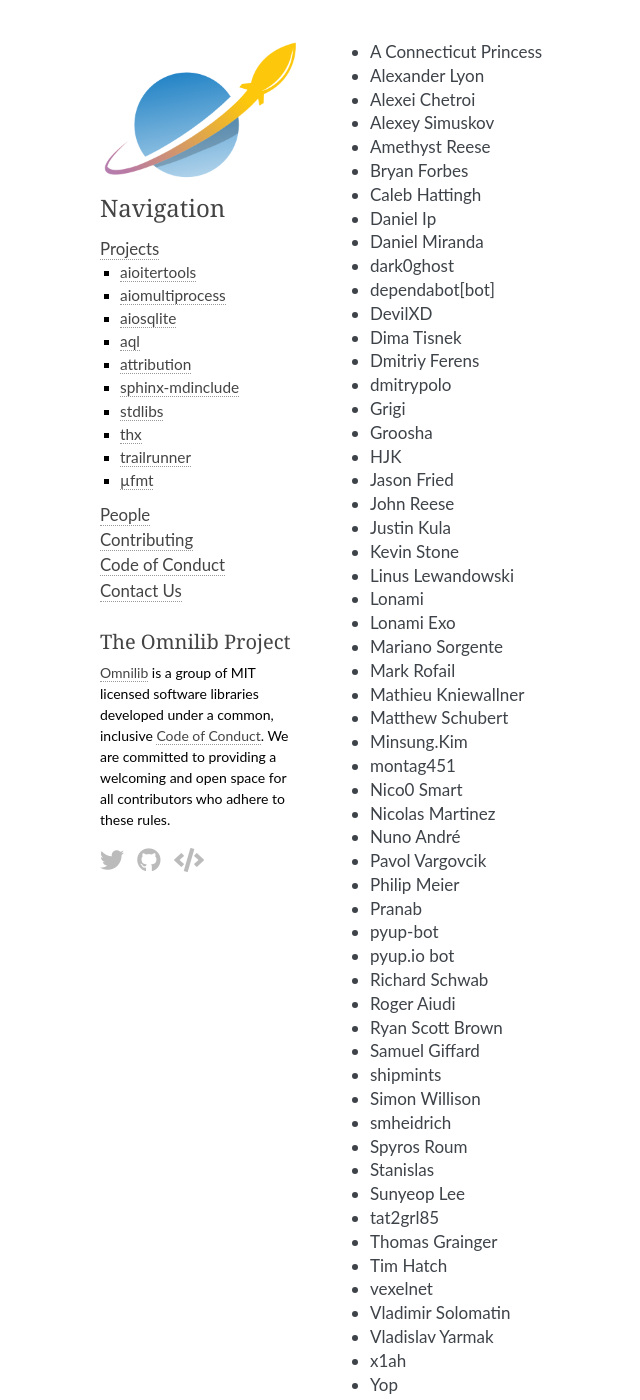
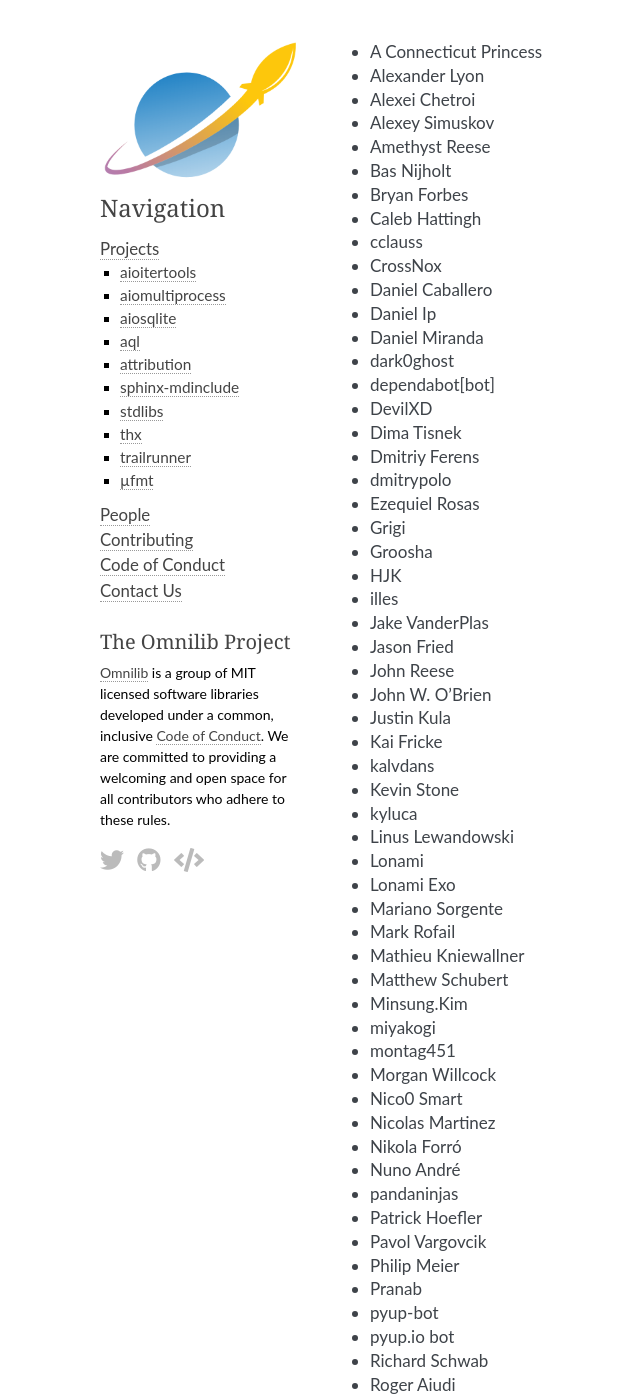
Before and after one commit to omnilib/omnilib-site, a Sphinx documentation site: the page built from source/contributors.rst, in a window 1280 px wide and 1400 px high. Shown: the whole window, without its empty margins (80-720 px from the left). Built offline with Sphinx 7.4.7, drawn with Linux system fonts in a browser that asks for light colours; some web fonts are replaced.

Commit message:
Update contributors list

```diff
--- a/source/contributors.rst
+++ b/source/contributors.rst
@@ -3,8 +3,12 @@
 * Alexei Chetroi
 * Alexey Simuskov
 * Amethyst Reese
+* Bas Nijholt
 * Bryan Forbes
 * Caleb Hattingh
+* cclauss
+* CrossNox
+* Daniel Caballero
 * Daniel Ip
 * Daniel Miranda
 * dark0ghost
@@ -13,13 +17,20 @@
 * Dima Tisnek
 * Dmitriy Ferens
 * dmitrypolo
+* Ezequiel Rosas
 * Grigi
 * Groosha
 * HJK
+* illes
+* Jake VanderPlas
 * Jason Fried
 * John Reese
+* John W. O'Brien
 * Justin Kula
+* Kai Fricke
+* kalvdans
 * Kevin Stone
+* kyluca
 * Linus Lewandowski
 * Lonami
 * Lonami Exo
@@ -28,10 +39,15 @@
 * Mathieu Kniewallner
 * Matthew Schubert
 * Minsung.Kim
+* miyakogi
 * montag451
+* Morgan Willcock
 * Nico0 Smart
 * Nicolas Martinez
+* Nikola Forró
 * Nuno André
+* pandaninjas
+* Patrick Hoefler
 * Pavol Vargovcik
 * Philip Meier
 * Pranab
```
Also changed, not shown: other parts of source/contributors.rst (+1 -0 lines).
